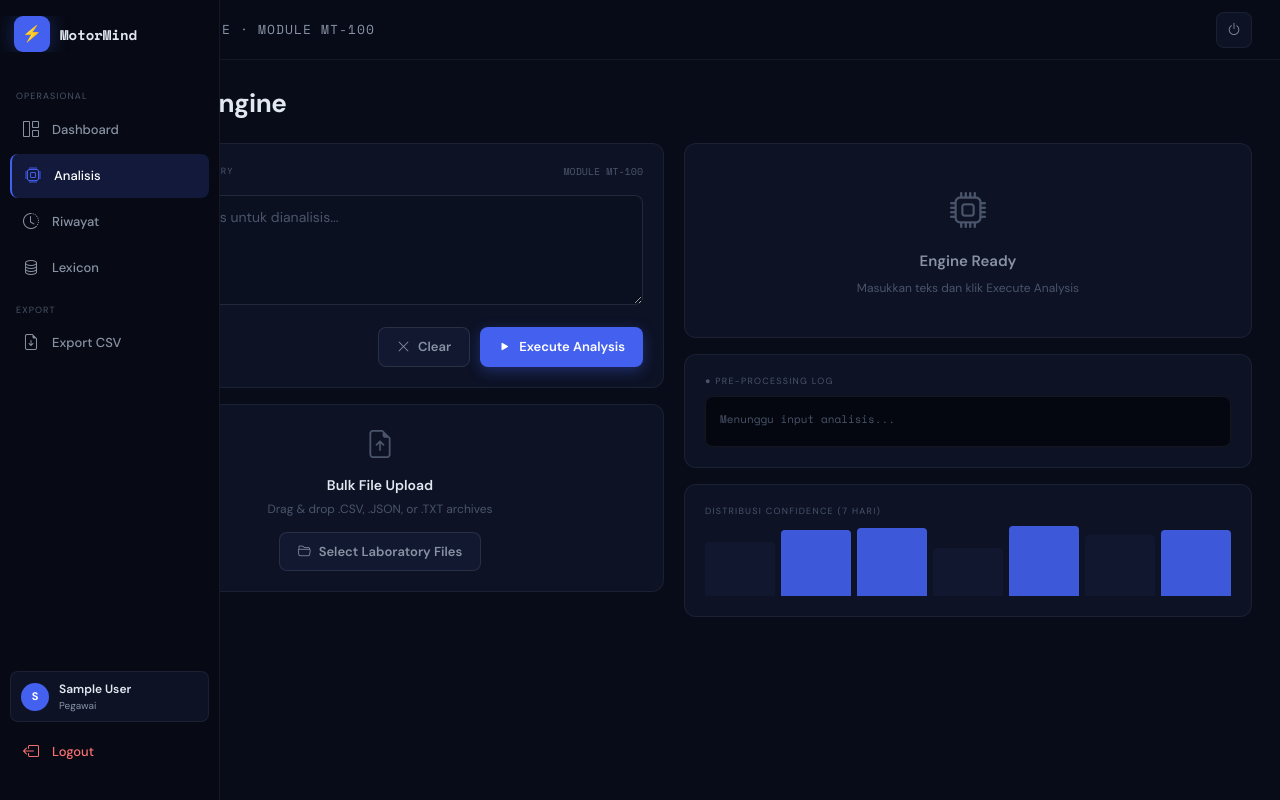
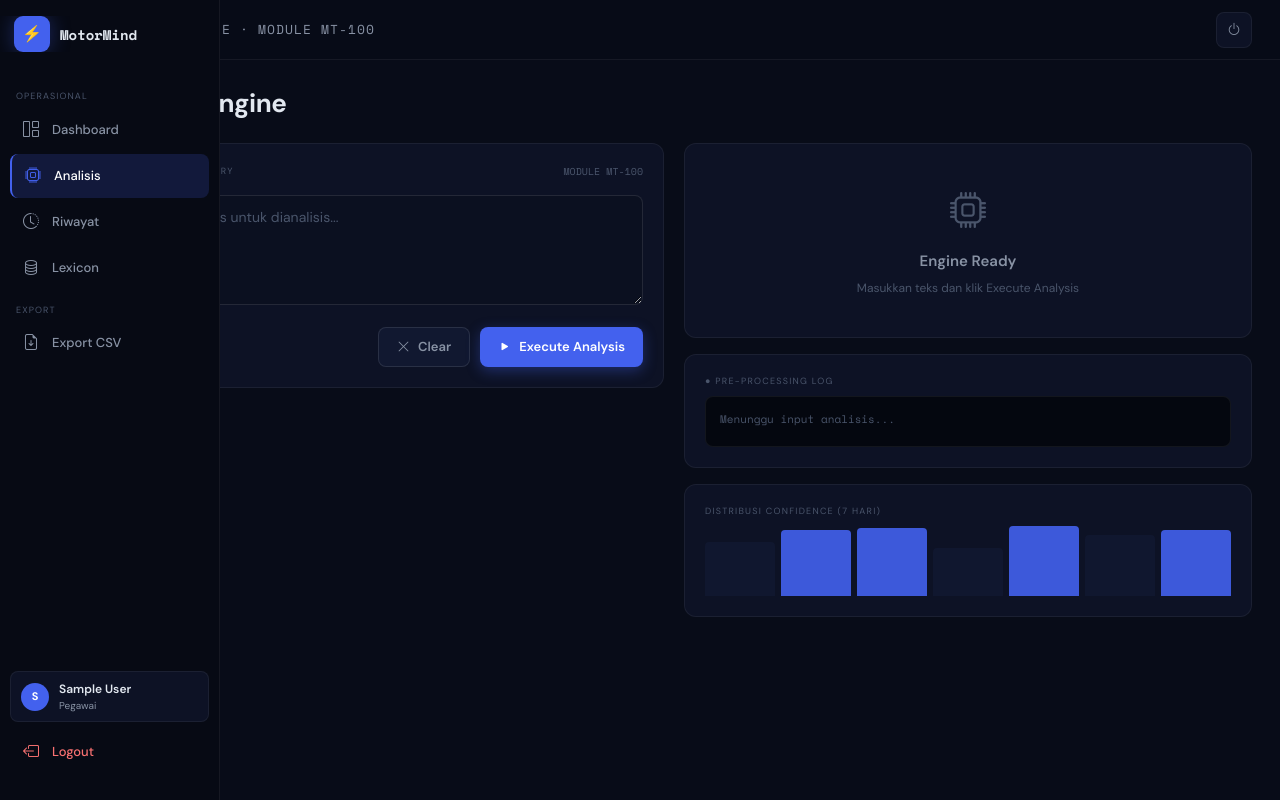
Before and after one commit to dmsfzn/Tugas-Akhir, a Flask app: page /pegawai/analisis in a window 1280 px wide. Run offline with Flask 3, Linux system fonts and the light colour scheme; the visitor is signed in with stand-in values (Sample User, id 1); parts of the project's set-up code (start-up, migrations or seed data) failed here and were passed over.

Commit message:
delete bulk

```diff
--- a/web/static/js/analisis.js
+++ b/web/static/js/analisis.js
@@ -38,10 +38,3 @@ function clearInput() {
   var el = document.getElementById('inputText');
   if (el) el.value = '';
 }
-
-/** Tampilkan notifikasi saat file bulk dipilih. */
-function handleBulkFile(inp) {
-  if (inp.files && inp.files.length > 0) {
-    showToast('File "' + inp.files[0].name + '" siap untuk diproses.', 'info');
-  }
-}
--- a/web/templates/pegawai/analisis.html
+++ b/web/templates/pegawai/analisis.html
@@ -86,20 +86,6 @@
     </div>
     {% endif %}
 
-    <!-- Bulk Upload -->
-    <div class="mm-card" style="text-align:center;">
-      <i class="bi bi-file-earmark-arrow-up"
-         style="font-size:28px;color:var(--text-3);display:block;margin-bottom:8px;"></i>
-      <div style="font-weight:600;color:var(--text-1);margin-bottom:4px;">Bulk File Upload</div>
-      <div style="font-size:12px;color:var(--text-3);margin-bottom:14px;">
-        Drag &amp; drop .CSV, .JSON, or .TXT archives
-      </div>
-      <label class="btn-mm btn-mm-ghost" style="cursor:pointer;">
-        <i class="bi bi-folder2-open"></i> Select Laboratory Files
-        <input type="file" accept=".csv,.json,.txt" style="display:none;"
-               onchange="handleBulkFile(this)">
-      </label>
-    </div>
 
   </div><!-- /left -->
 
--- a/web/templates/report_all_analyses.html
+++ b/web/templates/report_all_analyses.html
@@ -109,7 +109,8 @@
               <span class="conf-fill {{ row.sentiment }}"
                     data-pct="{{ (row.confidence*100)|round if row.confidence else 0 }}"></span>
             </span>
-            <span style="font-family:'Space Mono',monospace;font-size:11px;">
+            <span style="font-family:'Space Mono',monospace;font-size:11px;
+                         color:{% if row.sentiment=='negatif' %}#f97316{% else %}#4361EE{% endif %};">
               {{ "%.1f"|format(row.confidence*100) if row.confidence else '—' }}%
             </span>
           </td>
--- a/web/templates/report_single.html
+++ b/web/templates/report_single.html
@@ -54,9 +54,9 @@
         {{ row.sentiment|upper }}
       </div>
     </div>
-    <div class="stat-box blue">
+    <div class="stat-box {% if row.sentiment=='negatif' %}orange{% else %}blue{% endif %}">
       <div class="stat-label">Confidence Score</div>
-      <div class="stat-val accent">{{ "%.1f"|format(row.confidence*100 if row.confidence else 0) }}%</div>
+      <div class="stat-val {% if row.sentiment=='negatif' %}orange{% else %}accent{% endif %}">{{ "%.1f"|format(row.confidence*100 if row.confidence else 0) }}%</div>
       <div class="conf-bar" style="display:block;width:100%;margin-top:8px;">
         <span class="conf-fill {{ row.sentiment }}"
               data-pct="{{ (row.confidence*100)|round if row.confidence else 0 }}"></span>
```
